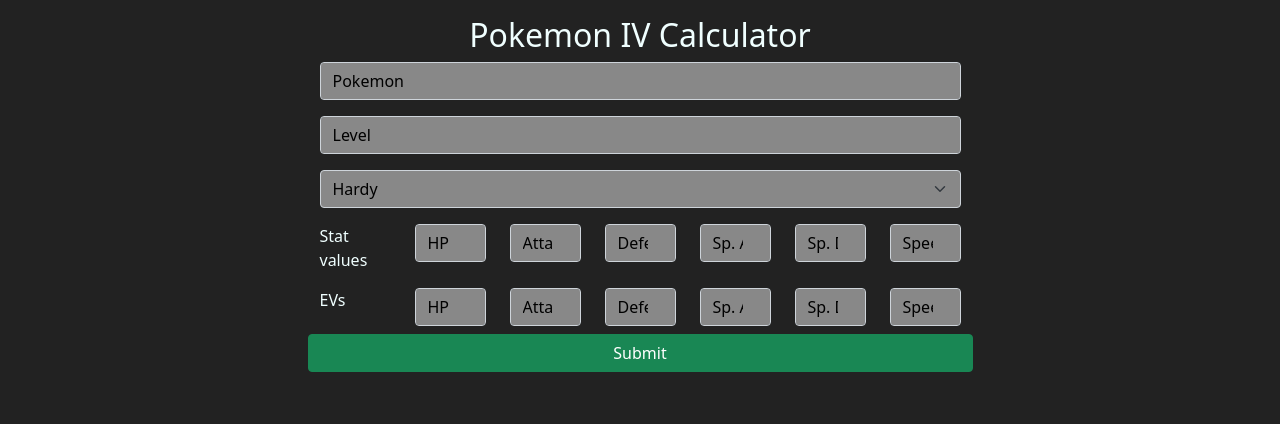
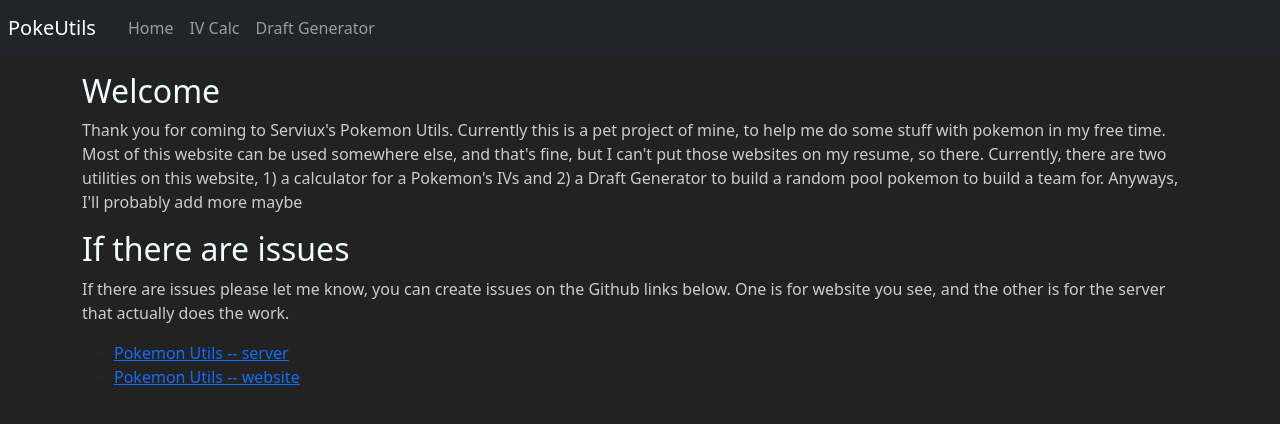
Before and after one commit to jcorm714/PokemonUtilsWebClient, a plain HTML site: page index.html in a window 1280 px wide. Drawn offline with nearby package versions, Linux system fonts and the light colour scheme.

Commit message:
Added stuff for multiple pages

```diff
--- a/css/main.css
+++ b/css/main.css
@@ -1,5 +1,9 @@
 body {
     background-color: #222;
+}
+
+p {
+    color: #ccc;
 }
 
 h2, span {
--- a/index.html
+++ b/index.html
@@ -13,129 +13,41 @@
 </head>
 
 <body>
+        <nav class="navbar navbar-expand-lg navbar-dark bg-dark">
+                <a class="navbar-brand px-2" href="#">PokeUtils</a>
+                <button class="navbar-toggler" type="button" data-toggle="collapse" data-target="#navbarNav"
+                        aria-controls="navbarNav" aria-expanded="false" aria-label="Toggle navigation">
+                        <span class="navbar-toggler-icon"></span>
+                </button>
+                <div class="collapse navbar-collapse" id="navbarNav">
+                        <ul class="navbar-nav">
+                                <li class="nav-item active">
+                                        <a class="nav-link" href="index.html">Home</span></a>
+                                </li>
+                                <li class="nav-item">
+                                        <a class="nav-link" href="html/IVCalc.html">IV Calc</a>
+                                </li>
+                                <li class="nav-item">
+                                        <a class="nav-link" href="#">Draft Generator</a>
+                                </li>
+                        </ul>
+                </div>
+        </nav>
         <main class="container pt-3">
-        <div class = "row gy-2 justify-content-center">
-                <h2 class="text-center">Pokemon IV Calculator</h2>
-        </div>
+                <h2>Welcome</h2>
+                <p>Thank you for coming to Serviux's Pokemon Utils. Currently this is a pet project of mine, to help me
+                        do some stuff with pokemon in my free time. Most of this website can be used somewhere else, and
+                        that's fine, but I can't put those websites on my resume, so there. Currently, there are two
+                        utilities on this website, 1) a calculator for a Pokemon's IVs and 2) a Draft Generator to build
+                        a random pool pokemon to build a team for. Anyways, I'll probably add more maybe</a></p>
+                <h2>If there are issues</h2>
+                <p>If there are issues please let me know, you can create issues on the Github links below. One is for
+                        website you see, and the other is for the server that actually does the work.</p>
+                <ul>
+                        <li><a href="https://github.com/serviux/PokemonUtils">Pokemon Utils -- server</a></li>
+                        <li><a href="https://github.com/serviux/PokemonUtilsWebClient">Pokemon Utils -- website</a></li>
+                </ul>
+        </main>
+</body>
 
-        <div class="row gy-2 justify-content-center">
-
-                <div class="col-md-7">
-                        <input type="text" class="form-control form-input" placeholder="Pokemon" aria-label="Pokemon" id="pokemon">
-                </div>
-        </div>
-        <div class="row gy-2 justify-content-center mt-2">
-                <div class="col-md-7">
-                        <input type="number" class="form-control form-input" placeholder="Level" aria-label="Level" id="level">
-                </div>
-        </div>
-        <div class="row gy-2 justify-content-center mt-2">
-                <div class="col-md-7">
-                        <select class="form-select form-input" aria-label="Default select example" id="nature">
-                                <option value="Hardy" selected>Hardy</option>
-                                <option value="Lonely">Lonely</option>
-                                <option value="Brave">Brave</option>
-                                <option value="Adamant">Adamant</option>
-                                <option value="Naughty">Naughty</option>
-                                <option value="Bold">Bold</option>
-                                <option value="Docile">Docile</option>
-                                <option value="Relaxed">Relaxed</option>
-                                <option value="Impish">Impish</option>
-                                <option value="Lax">Lax</option>
-                                <option value="Timid">Timid</option>
-                                <option value="Hasty">Hasty</option>
-                                <option value="Serious">Serious</option>
-                                <option value="Jolly">Jolly</option>
-                                <option value="Naive">Naive</option>
-                                <option value="Modest">Modest</option>
-                                <option value="Mild">Mild</option>
-                                <option value="Quiet">Quiet</option>
-                                <option value="Bashful">Bashful</option>
-                                <option value="Rash">Rash</option>
-                                <option value="Calm">Calm</option>
-                                <option value="Gentle">Gentle</option>
-                                <option value="Sassy">Sassy</option>
-                                <option value="Careful">Careful</option>
-                                <option value="Quirky">Quirky</option>
-                        </select>
-                </div>
-        </div>
-        </div>
-
-        <div class="row gy-2 justify-content-center mt-2">
-                <div class="col-md-1">
-                        <span>Stat values</span>
-                </div>
-                <div class="col-md-1">
-                        <input type="number" class="form-control stat-total form-input" placeholder="HP" aria-label="HP">
-                </div>
-                <div class="col-md-1">
-                        <input type="number" class="form-control stat-total form-input" placeholder="Attack" aria-label="Attack">
-                </div>
-                <div class="col-md-1">
-                        <input type="number" class="form-control stat-total form-input" placeholder="Defense" aria-label="Defense">
-                </div>
-                <div class="col-md-1">
-                        <input type="number" class="form-control stat-total form-input" placeholder="Sp. Atk" aria-label="Sp. Atk">
-                </div>
-                <div class="col-md-1">
-                        <input type="number" class="form-control stat-total form-input" placeholder="Sp. Def" aria-label="Sp. Def">
-                </div>
-                <div class="col-md-1">
-                        <input type="number" class="form-control stat-total form-input" placeholder="Speed" aria-label="Speed">
-                </div>
-        </div>
-
-        <div class="row gy-2 justify-content-center mt-2">
-                <div class="col-md-1">
-                        <span>EVs</span>
-                </div>
-                <div class="col-md-1">
-                        <input type="number" class="form-control ev form-input" placeholder="HP" aria-label="HP">
-                </div>
-                <div class="col-md-1">
-                        <input type="number" class="form-control ev form-input" placeholder="Attack" aria-label="Attack">
-                </div>
-                <div class="col-md-1">
-                        <input type="number" class="form-control ev form-input" placeholder="Defense" aria-label="Defense">
-                </div>
-                <div class="col-md-1">
-                        <input type="number" class="form-control ev form-input" placeholder="Sp. Atk" aria-label="Sp. Atk">
-                </div>
-                <div class="col-md-1">
-                        <input type="number" class="form-control ev form-input" placeholder="Sp. Def" aria-label="Sp. Def">
-                </div>
-                <div class="col-md-1">
-                        <input type="number" class="form-control ev form-input" placeholder="Speed" aria-label="Speed">
-                </div>
-        </div>
-        <div class="row justify-content-center mt-2">
-                <input type="button" id="submit" value="Submit" class="col-md-7 btn btn-success">
-        </div>
-
-        <div class="row justify-content-center mt-2 invisible" id = "error">
-                <div class="col-md-7">
-                        <div class="alert alert-danger " role="alert">
-                                <h4 class="alert-heading">Form Errors</h4>
-                                <hr>
-                                <ul id="error-list">
-
-                                </ul>
-                        </div>
-                </div>
-        </div>
-
-        <div class="row justify-content-center mt-2 invisible" id = "success">
-                <div class="col-md-7">
-                        <div class="alert alert-success " role="alert">
-                                <h4 class="alert-heading">IVs for Pokemon</h4>
-                                <hr>
-                                <ul id = "iv-list">
-                                </ul>
-                        </div>
-                </div>
-        </div>
-</main>
-</body>
-<script src="scripts/IV_Calc/submit.js"></script>
 </html>
```
Also changed, not shown: html/IVCalc.html (added, +167 -0 lines).
